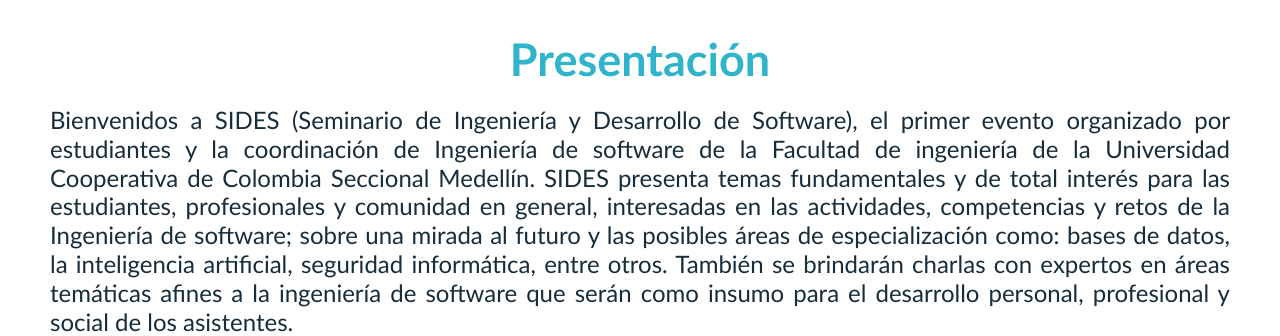
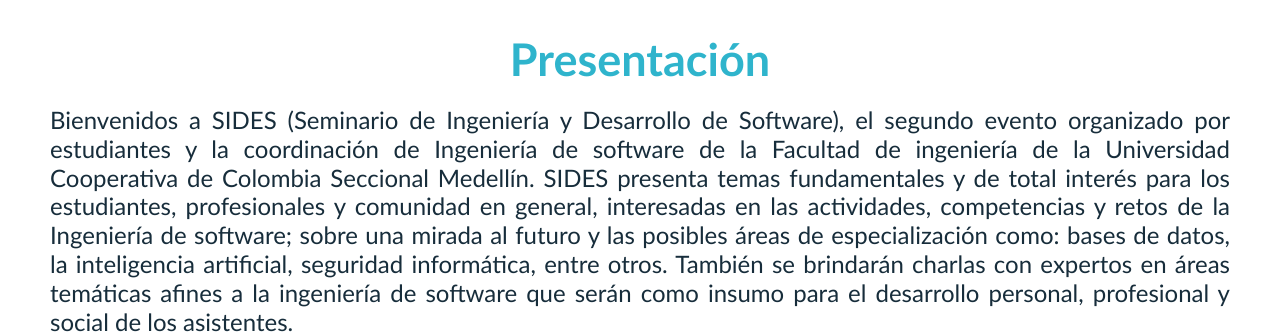
Before and after one commit to AlejandroV074/SIDES-P, a PHP site: page / in a window 1280 px wide. Shown: the part 440-776 px from the top of the page. Run offline with PHP 8.4, Linux system fonts and the light colour scheme.

Commit message:
correccion texto de presentacion

```diff
--- a/SIDES/index.php
+++ b/SIDES/index.php
@@ -34,9 +34,9 @@
       </h2>
       <br />
       <p align=justify style="line-height: 120%">
-        Bienvenidos a SIDES (Seminario de Ingeniería y Desarrollo de Software), el primer evento organizado por estudiantes y la coordinación de Ingeniería de software de la Facultad de ingeniería de la Universidad Cooperativa de Colombia Seccional Medellín.
+        Bienvenidos a SIDES (Seminario de Ingeniería y Desarrollo de Software), el segundo evento organizado por estudiantes y la coordinación de Ingeniería de software de la Facultad de ingeniería de la Universidad Cooperativa de Colombia Seccional Medellín.
 
-SIDES presenta temas fundamentales y de total interés para las estudiantes, profesionales y comunidad en general, interesadas en las actividades,
+SIDES presenta temas fundamentales y de total interés para los estudiantes, profesionales y comunidad en general, interesadas en las actividades,
         competencias y retos de la Ingeniería de software; sobre una mirada al futuro y las posibles áreas de especialización como:
         bases de datos, la inteligencia artificial, seguridad informática, entre otros. También se brindarán charlas con expertos en áreas
         temáticas afines a la ingeniería de software que serán como insumo para el desarrollo personal, profesional y social de los asistentes.
```
